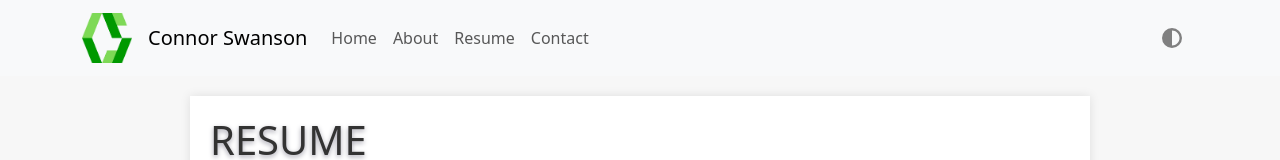
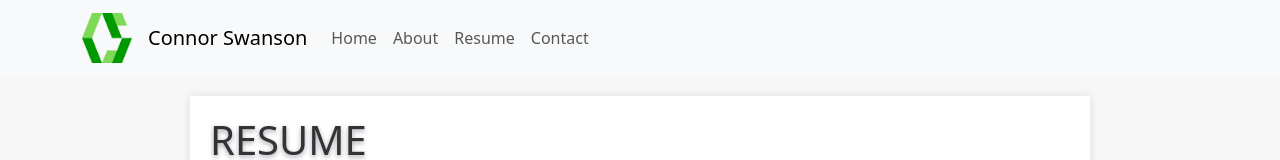
Before and after one commit to swanscon/cs-portfolio-web, a React (Create React App) app: page /resume in a window 1280 px wide. Shown: the top 160 px of the page. Built offline with nearby package versions, Linux system fonts and the light colour scheme.

Commit message:
Deployment without darkmode

```diff
--- a/src/components/Nav.jsx
+++ b/src/components/Nav.jsx
@@ -1,12 +1,15 @@
 import { useEffect } from "react";
 import { Container, Navbar, Nav, Image } from "react-bootstrap";
+// eslint-disable-next-line
 import { FontAwesomeIcon } from "@fortawesome/react-fontawesome";
+// eslint-disable-next-line
 import { faCircleHalfStroke } from "@fortawesome/free-solid-svg-icons";
 import { useDarkMode } from '../utils/DarkModeContext';
 import "../styles/images.css";
 import "../styles/animation.css";
 
 export default function MainNav() {
+	// eslint-disable-next-line
 	const { isDarkMode, toggleDarkMode } = useDarkMode();
 
 	useEffect(() => {
@@ -54,9 +57,9 @@ export default function MainNav() {
 							</Nav.Link>
 						</Nav>
 					</Navbar.Collapse>
-					<Navbar.Brand className={`link-color-${isDarkMode ? 'w' : 'b'}`} onClick={toggleDarkMode}>
+					{/* <Navbar.Brand className={`link-color-${isDarkMode ? 'w' : 'b'}`} onClick={toggleDarkMode}>
 						<FontAwesomeIcon icon={faCircleHalfStroke} />
-					</Navbar.Brand>
+					</Navbar.Brand> */}
 				</Container>
 			</Navbar>
 		</header>
```
